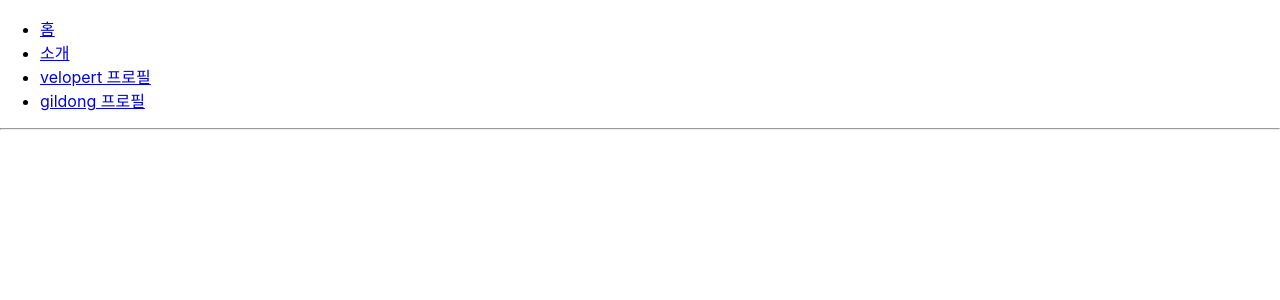
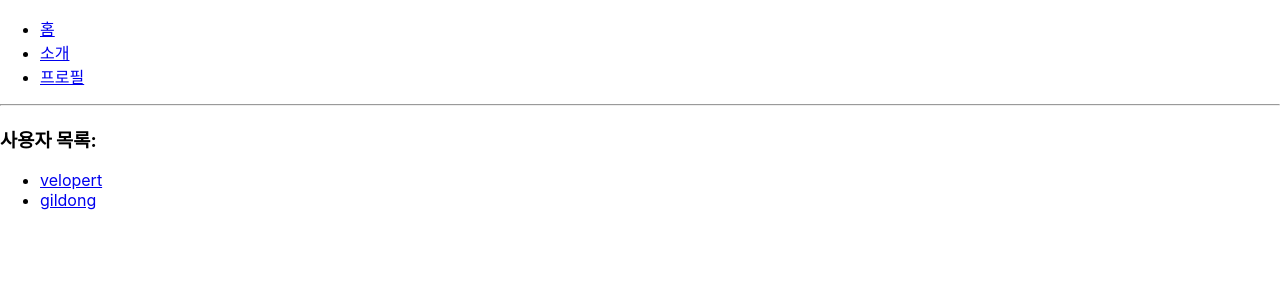
Before and after one commit to jyy1554/study-react, a React (Create React App) app: page /profiles in a window 1280 px wide. Shown: the top 300 px of the page. Built offline with nearby package versions, Linux system fonts and the light colour scheme.

Commit message:
서브라우트 사용해보기

```diff
--- a/src/App.js
+++ b/src/App.js
@@ -3,6 +3,7 @@
 import About from './About';
 import Home from './Home';
 import Profile from './Profile';
+import Profiles from './Profiles';
 
 const App = () => {
   return (
@@ -15,10 +16,7 @@
           <Link to="/about">소개</Link>
         </li>
         <li>
-          <Link to="/profile/velopert">velopert 프로필</Link>
-        </li>
-        <li>
-          <Link to="/profile/gildong">gildong 프로필</Link>
+          <Link to="/profiles">프로필</Link>
         </li>
       </ul>
       <hr />
@@ -26,7 +24,8 @@
         <Route path="/" element={<Home />} />
         <Route path="/about" element={<About />} />
         <Route path="/info" element={<About />} />
-        <Route path="/profile/:username" element={<Profile />} />
+        <Route path="/profiles" element={<Profiles />} />
+        <Route path="/profiles/:username" element={<Profile />} />
       </Routes>
     </div>
   );
--- /dev/null
+++ b/src/Profiles.js
@@ -0,0 +1,29 @@
+import React from 'react';
+import { Link, Route, Routes } from 'react-router-dom';
+import Profile from './Profile';
+
+const Profiles = () => {
+  return (
+    <div>
+      <h3>사용자 목록:</h3>
+      <ul>
+        <li>
+          <Link to="/profiles/velopert">velopert</Link>
+        </li>
+        <li>
+          <Link to="/profiles/gildong">gildong</Link>
+        </li>
+      </ul>
+
+      <Routes>
+        <Route
+          path="/profiles"
+          render={() => <div>사용자를 선택해 주세요.</div>}
+        />
+        <Route path="/profiles/:username" element={<Profile />} />
+      </Routes>
+    </div>
+  );
+};
+
+export default Profiles;
```
